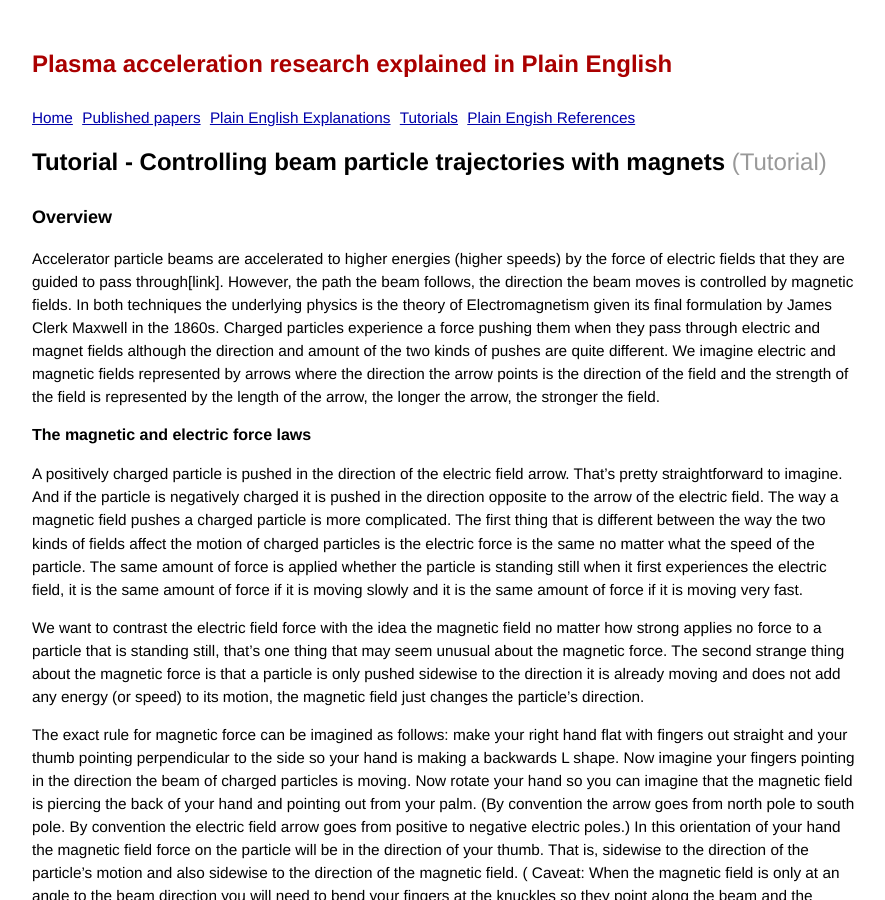
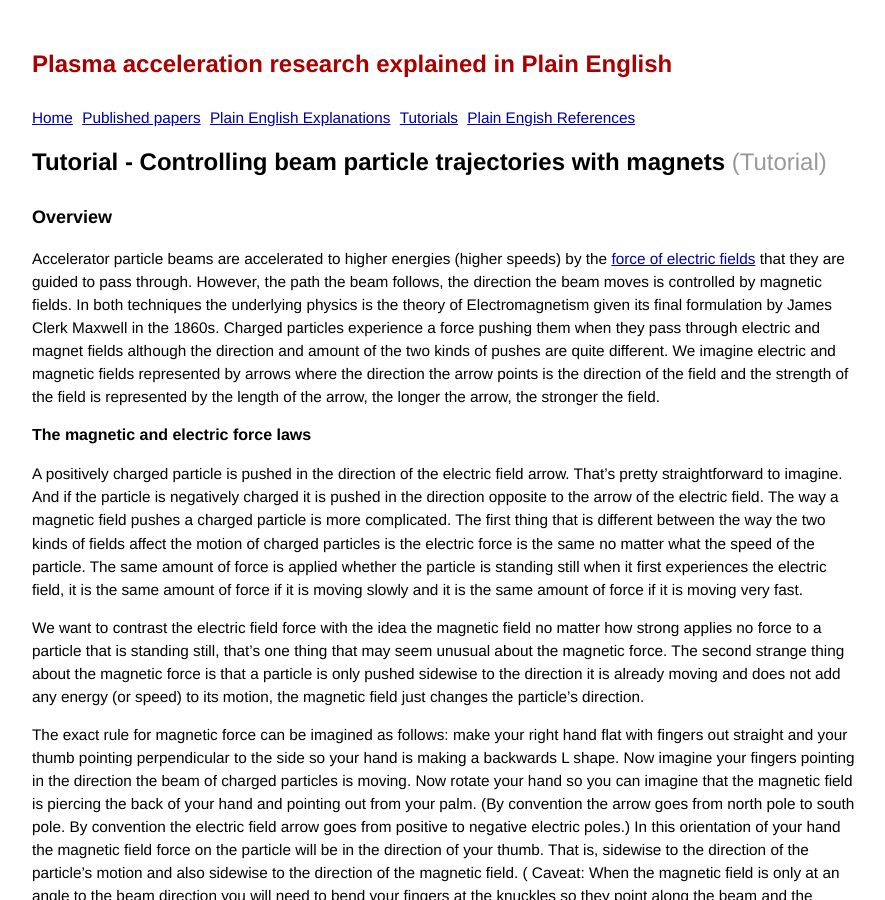
Before and after one commit to grbfacet/facet, a Jekyll site: the page built from beam-control-tutorial.md, in a window 1280 px wide and 900 px high. Shown: the whole window, without its empty margins (193-1078 px from the left). Built offline with Jekyll 4.4.1, drawn with Linux system fonts in a browser that asks for light colours.

Commit message:
Update beam-control-tutorial.md

```diff
--- a/beam-control-tutorial.md
+++ b/beam-control-tutorial.md
@@ -7,7 +7,8 @@ pagetype: tutorial
 ### Overview
 
 
-Accelerator particle beams are accelerated to higher energies (higher speeds) by the force of electric fields that they are guided to pass through[link]. However, the path the beam follows, the direction the beam moves is controlled by magnetic fields. In both techniques the underlying physics is the theory of Electromagnetism given its final formulation by James Clerk Maxwell in the 1860s. Charged particles experience a force pushing them when they pass through electric and magnet fields although the direction and amount of the two kinds of pushes are quite different. We imagine electric and magnetic fields represented by arrows where the direction the arrow points is the direction of the field and the strength of the field is represented by the length of the arrow, the longer the arrow, the stronger the field.
+Accelerator particle beams are accelerated to higher energies (higher speeds) by the [force of electric fields](/beam-acceleration-tutorial.html#charged-particles-are-accelerated-by-electric-fields)
+ that they are guided to pass through. However, the path the beam follows, the direction the beam moves is controlled by magnetic fields. In both techniques the underlying physics is the theory of Electromagnetism given its final formulation by James Clerk Maxwell in the 1860s. Charged particles experience a force pushing them when they pass through electric and magnet fields although the direction and amount of the two kinds of pushes are quite different. We imagine electric and magnetic fields represented by arrows where the direction the arrow points is the direction of the field and the strength of the field is represented by the length of the arrow, the longer the arrow, the stronger the field.
 
 #### The magnetic and electric force laws
 
```
